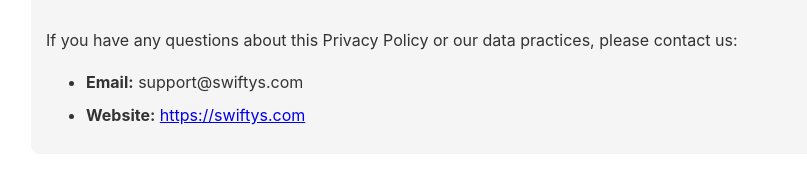
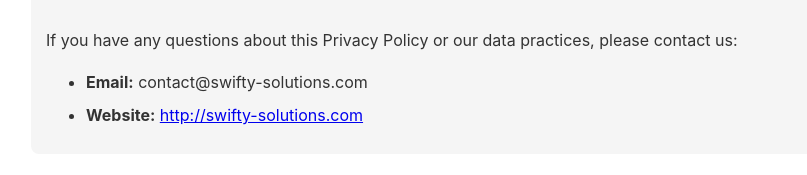
Before and after one commit to hosituan/term-website, a plain HTML site: page ghost-buddy/policy/index.html in a window 1280 px wide. Shown: the part 5306-5481 px from the top of the page, without its empty margins (209-1016 px from the left). Drawn offline with Linux system fonts and the light colour scheme.

Commit message:
Update index.html

```diff
--- a/ghost-buddy/policy/index.html
+++ b/ghost-buddy/policy/index.html
@@ -222,8 +222,8 @@
         <h2>14. Contact Us</h2>
         <p>If you have any questions about this Privacy Policy or our data practices, please contact us:</p>
         <ul>
-            <li><strong>Email:</strong> support@swiftys.com</li>
-            <li><strong>Website:</strong> <a href="https://swiftys.com" target="_blank">https://swiftys.com</a></li>
+            <li><strong>Email:</strong> contact@swifty-solutions.com</li>
+            <li><strong>Website:</strong> <a href="http://swifty-solutions.com" target="_blank">http://swifty-solutions.com</a></li>
         </ul>
     </div>
 
```
